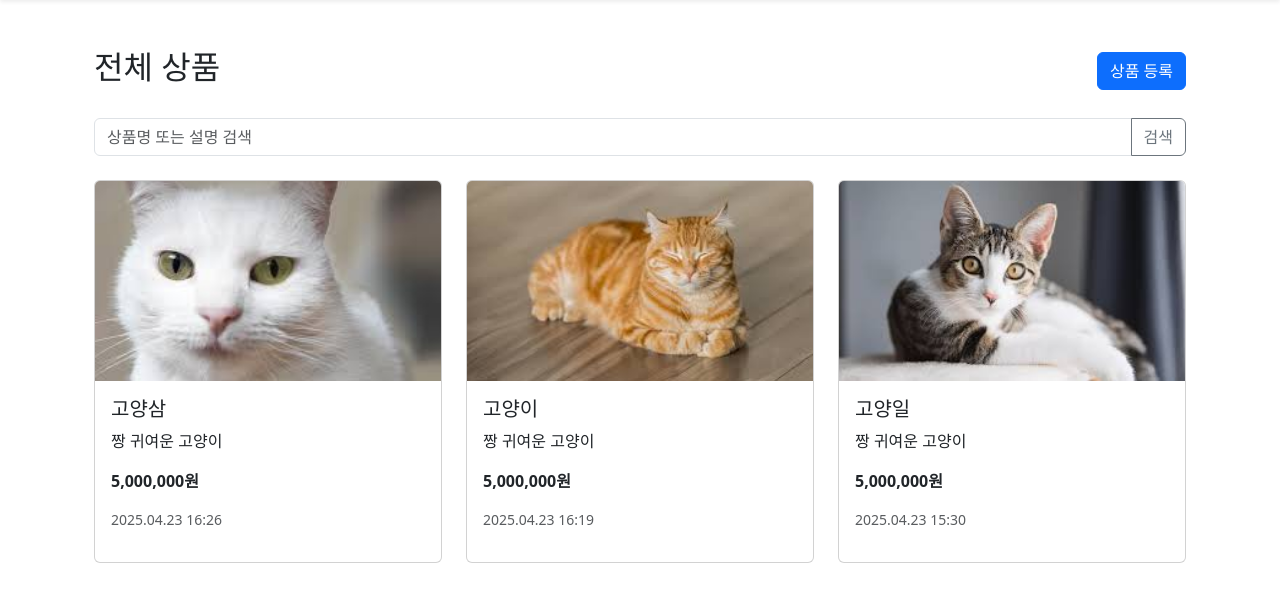
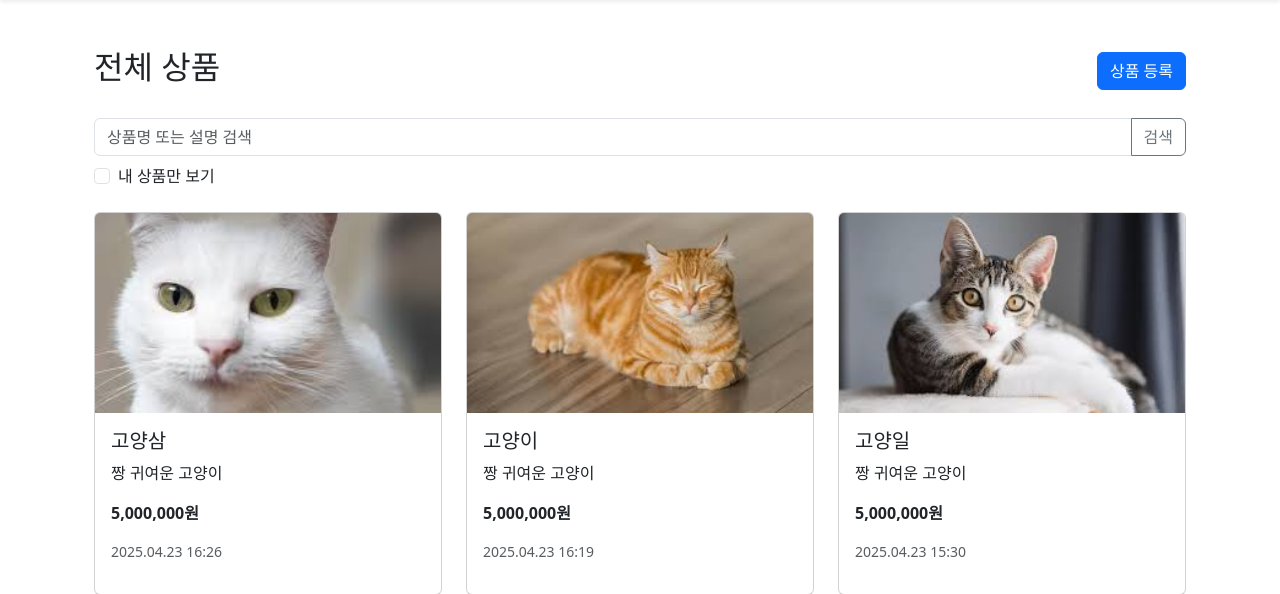
Before and after one commit to KMINGON/Tiny_second_hand_shopping_platform, a Django app: page /products/ in a window 1280 px wide. Shown: the part 57-651 px from the top of the page. Run offline with Django 5.2, Linux system fonts and the light colour scheme; a user stored in the database is signed in; data comes from the database, SQL or seed files in the repository.

Commit message:
Feat : 내 상품만 보기 기능 추가

```diff
--- a/products/views.py
+++ b/products/views.py
@@ -8,18 +8,23 @@ from django.db.models import Q
 
 def product_list_view(request):
     query = request.GET.get('q', '')
+    mine = request.GET.get('mine') == 'on'
+
     products = Product.objects.all()
 
     if query:
         products = products.filter(
-            Q(name__icontains=query) |
-            Q(description__icontains=query)
+            Q(name__icontains=query) | Q(description__icontains=query)
         )
+
+    if mine and request.user.is_authenticated:
+        products = products.filter(user=request.user)
 
     products = products.order_by('-created_at')
     return render(request, 'products/product_list.html', {
         'products': products,
-        'query': query
+        'query': query,
+        'mine': mine
     })
 
 @login_required
--- a/templates/products/product_list.html
+++ b/templates/products/product_list.html
@@ -15,6 +15,14 @@
         <input type="text" name="q" class="form-control" placeholder="상품명 또는 설명 검색" value="{{ query }}">
         <button class="btn btn-outline-secondary" type="submit">검색</button>
       </div>
+      {% if user.is_authenticated %}
+      <div class="form-check mt-2">
+        <input class="form-check-input" type="checkbox" name="mine" id="mineCheck" {% if mine %}checked{% endif %} onchange="this.form.submit()">
+        <label class="form-check-label" for="mineCheck">
+          내 상품만 보기
+        </label>
+      </div>
+      {% endif %}
     </form>
 
     <div class="row">
```
